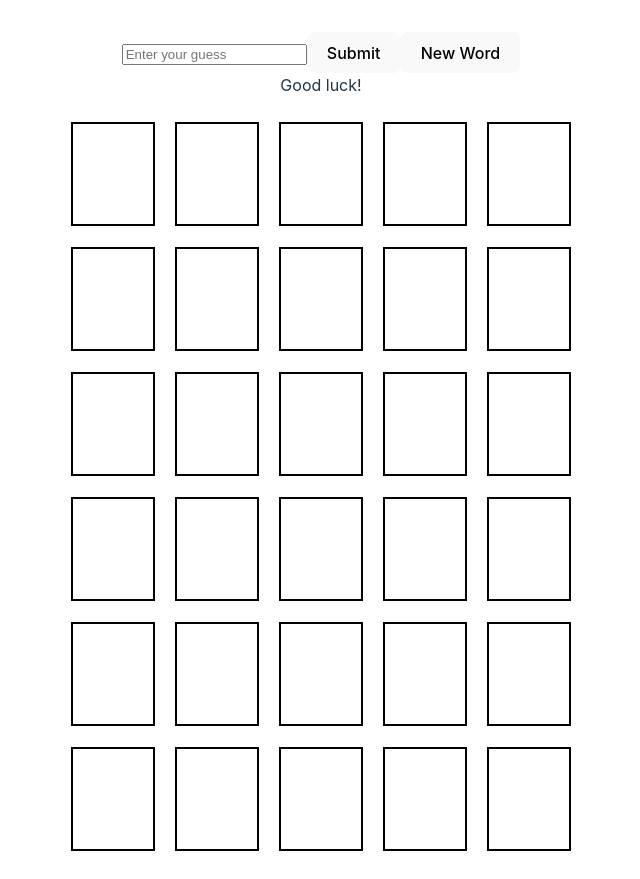
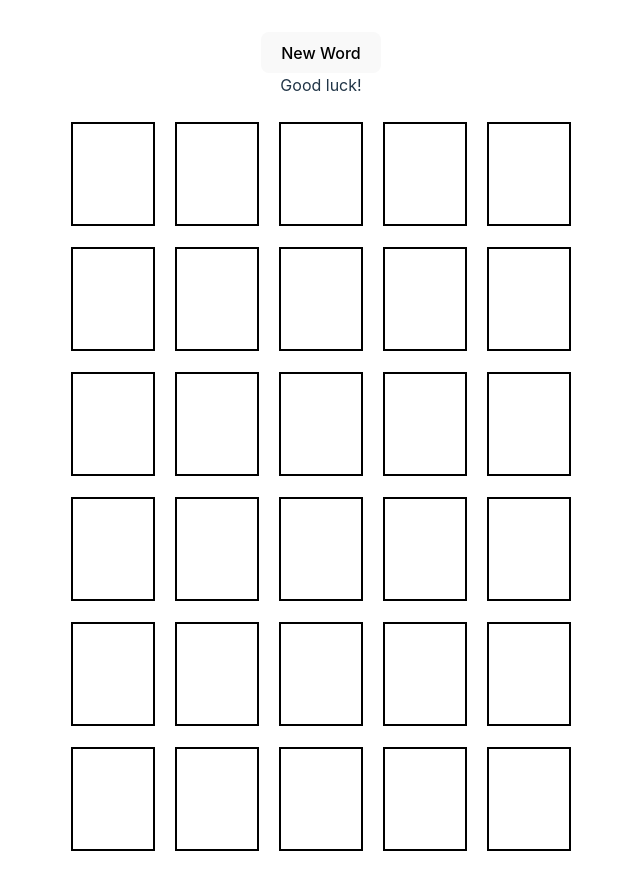
Before and after one commit to AntonioRamalho96/word_game, a React (Vite) app: page / in a window 1280 px wide. Shown: the whole page, without its empty margins (319-959 px from the left). Built offline with nearby package versions, Linux system fonts and the light colour scheme.

Commit message:
Writing directly in board

```diff
--- a/src/App.tsx
+++ b/src/App.tsx
@@ -1,4 +1,4 @@
-import { ChangeEvent, useState } from 'react'
+import { ChangeEvent, useEffect, useRef, useState } from 'react'
 import './App.css'
 import Letter from './Letter.tsx'
 import './Letter.css'
@@ -8,20 +8,17 @@ import valid_words from './valid_words.ts'
 import validateWord from './Backend.ts'
 
 
-function GetEmptyRow() : LetterProps[]
-{
-  const result = Array(5).fill({letter : '', status : LetterStatus.NOT_SET});
+function GetEmptyRow(): LetterProps[] {
+  const result = Array(5).fill({ letter: '', status: LetterStatus.NOT_SET });
   return result;
 }
 
-function GetEmptyBoard() : LetterProps[][]
-{
+function GetEmptyBoard(): LetterProps[][] {
   const result = Array(6).fill(GetEmptyRow());
   return result;
 }
 
-function ConvertResult(attempt : number, data : LetterProps[], board : LetterProps[][])
-{
+function ConvertResult(attempt: number, data: LetterProps[], board: LetterProps[][]) {
   // Converts the status in each element of the array
   // from string to the enum value
   const nextBoard = board.map((row, idx) => {
@@ -34,52 +31,101 @@ function ConvertResult(attempt : number, data : LetterProps[], board : LetterPro
   return nextBoard;
 }
 
+function modifyBoard(board: LetterProps[][], row: number, col: number, txt: string) {
+  const nextBoard: LetterProps[][] = JSON.parse(JSON.stringify(board));
 
-function isVictory(latest_attempt : LetterProps[]) : boolean
-{
-  for(const letter of latest_attempt)
-    if(letter.status != LetterStatus.CORRECT)
+  nextBoard[row][col].letter = txt.toUpperCase();
+
+  return nextBoard;
+
+}
+
+function getString(board: LetterProps[][], row: number) {
+  let result = "";
+  for (let i = 0; i < 5; i++)
+    result += board[row][i].letter;
+  return result;
+}
+
+
+function isVictory(latest_attempt: LetterProps[]): boolean {
+  for (const letter of latest_attempt)
+    if (letter.status != LetterStatus.CORRECT)
       return false;
 
   return true;
 }
 
 function App() {
+
+  const [answer, setAnswer] = useState(valid_words[Math.floor(Math.random() * valid_words.length)]);
   const [letterInfo, setLetterInfo] = useState(GetEmptyBoard());
-  const [inputText, setInputText] = useState('');
+
+
   const [attempt, setAttempt] = useState(0);
-  const [answer, setAnswer] = useState(valid_words[Math.floor(Math.random() * valid_words.length)]);
+  const [cursor, setCursor] = useState(0);
+
   const [status, setStatus] = useState("Good luck!");
   const [won, setWon] = useState(false);
 
-  const handleChange = (event : ChangeEvent<HTMLInputElement>) => {
-    setInputText(event.target.value);
-  };
+  const buttonRef = useRef<HTMLButtonElement>(null);
+
+
+  const handleKeyDown = (e: KeyboardEvent) => {
+    // If the key is a letter
+    if (e.key.length === 1 && e.key >= 'a' && e.key <= 'z' && cursor < 5) {
+      const modified_board = modifyBoard(letterInfo, attempt, cursor, e.key);
+      setLetterInfo(modified_board);
+      setCursor(cursor + 1);
+    }
+
+    // If the user pressed Backspace
+    if (e.key == 'Backspace' && cursor > 0) {
+
+      setLetterInfo(modifyBoard(letterInfo, attempt, cursor - 1, ''));
+      setCursor(cursor - 1);
+    }
+
+    // If the user pressed ENTER
+    if (e.key == 'Enter' && cursor == 5) {
+      handleSubmit();
+    }
+  }
+
+  useEffect(() => {
+
+    document.addEventListener('keydown', handleKeyDown);
+
+    // Don't forget to clean up
+    return function cleanup() {
+      document.removeEventListener('keydown', handleKeyDown);
+    }
+  });
+
 
   const handleSubmit = async () => {
-    if(attempt === 6 || won)
-    {
+    if (attempt === 6 || won) {
       return;
     }
 
-    const response = validateWord(answer, inputText);
-    if(response.length === 5)
-    {
+    const input_word = getString(letterInfo, attempt);
+
+    const response = validateWord(answer, input_word);
+    if (response.length === 5) {
       console.log("Valid word");
-      const new_board =  ConvertResult(attempt, response, letterInfo);
+      const new_board = ConvertResult(attempt, response, letterInfo);
+
       setLetterInfo(new_board);
       setAttempt(attempt + 1);
-      setInputText("");
+      setCursor(0);
 
-      if(isVictory(new_board[attempt]))
-      {
+      if (isVictory(new_board[attempt])) {
         setWon(true);
         setStatus("Congratulations!");
         return;
       }
 
-      if(attempt === 5)
-      {
+      if (attempt === 5) {
         setStatus("Oh no! The answer was: " + answer);
         return;
       }
@@ -87,8 +133,7 @@ function App() {
       setStatus("Keep trying :) ");
 
     }
-    else
-    {
+    else {
       setStatus("Invalid word!");
     }
   };
@@ -96,41 +141,33 @@ function App() {
   const handleReset = async () => {
 
     setAnswer(valid_words[Math.floor(Math.random() * valid_words.length)]);
+    setLetterInfo(GetEmptyBoard());
+
     setAttempt(0);
-    setLetterInfo(GetEmptyBoard());
+    setCursor(0);
+
     setStatus("Good luck!");
     setWon(false);
+
+    // Prevent the scope to stick to this button
+    if (buttonRef.current) {
+      buttonRef.current.blur();
+    }
   };
-
-  const handleKeyPress = (event : any) => {
-    if (event.key === 'Enter')
-      handleSubmit();
-  };
-
 
   return (
     <>
-    <div>
 
-      <input
-        type="text"
-        value={inputText}
-        onChange={handleChange}
-        onKeyDownCapture={handleKeyPress}
-        placeholder="Enter your guess"
-      />
-        <button onClick={() => handleSubmit()}>
-          Submit
-        </button>
-        <button onClick={() => handleReset()}>
+
+
+      <button ref={buttonRef} onClick={() => handleReset()}>
         New Word
       </button>
-      </div>
       <div>
         {status}
       </div>
 
-         { letterInfo.map((row, row_idx) => (
+      {letterInfo.map((row, row_idx) => (
 
         <div key={row_idx} className='container'>
           {row.map((letter, index) => (
--- a/src/Letter.css
+++ b/src/Letter.css
@@ -8,7 +8,6 @@
     display: flex;
     justify-content: center;
     align-items: center;
-    color: white;
     font-size: 100px;
     /* Adjust font size of the character */
 }
--- a/src/Letter.tsx
+++ b/src/Letter.tsx
@@ -9,7 +9,7 @@ class Letter extends React.Component<LetterProps>
 {
 
     render(): React.ReactNode {
-        return <div className="letter" style={{backgroundColor: this.getColor()}}>
+        return <div className="letter" style={{backgroundColor: this.getColor(), color: this.getLetterColor()}}>
             {this.props.letter}
         </div >
     }
@@ -28,6 +28,13 @@ class Letter extends React.Component<LetterProps>
                 return 'white';
         }
     }
+
+    getLetterColor() : string{
+        if (LetterStatus.NOT_SET == this.props.status)
+            return "black";
+        else
+            return "white";
+    }
 }
 
 export default Letter
```
Lines whose indentation alone changed are shown as unchanged.
